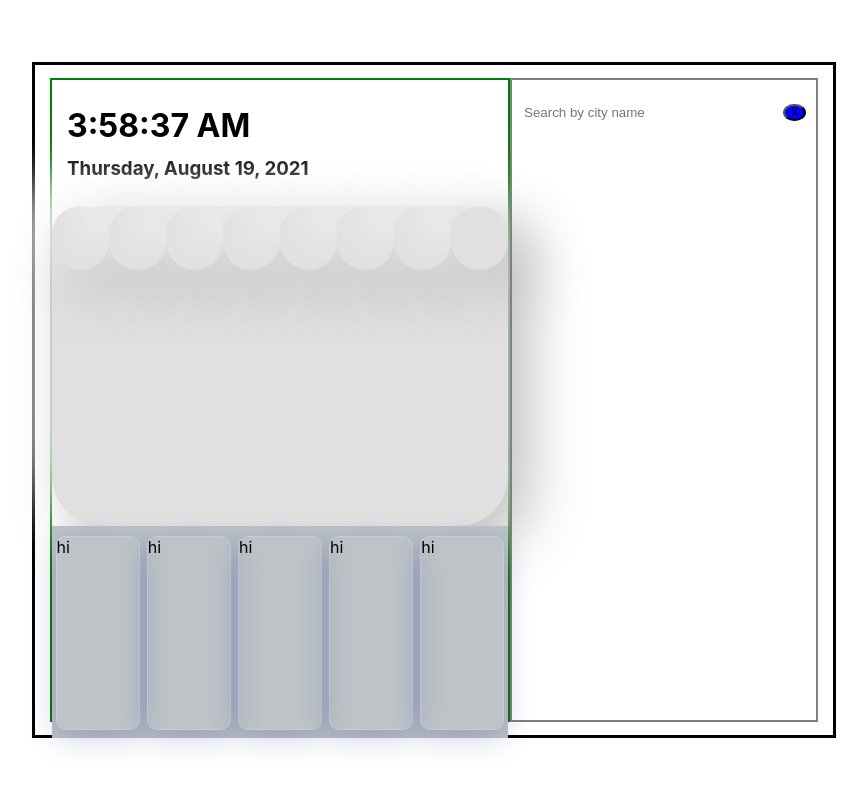
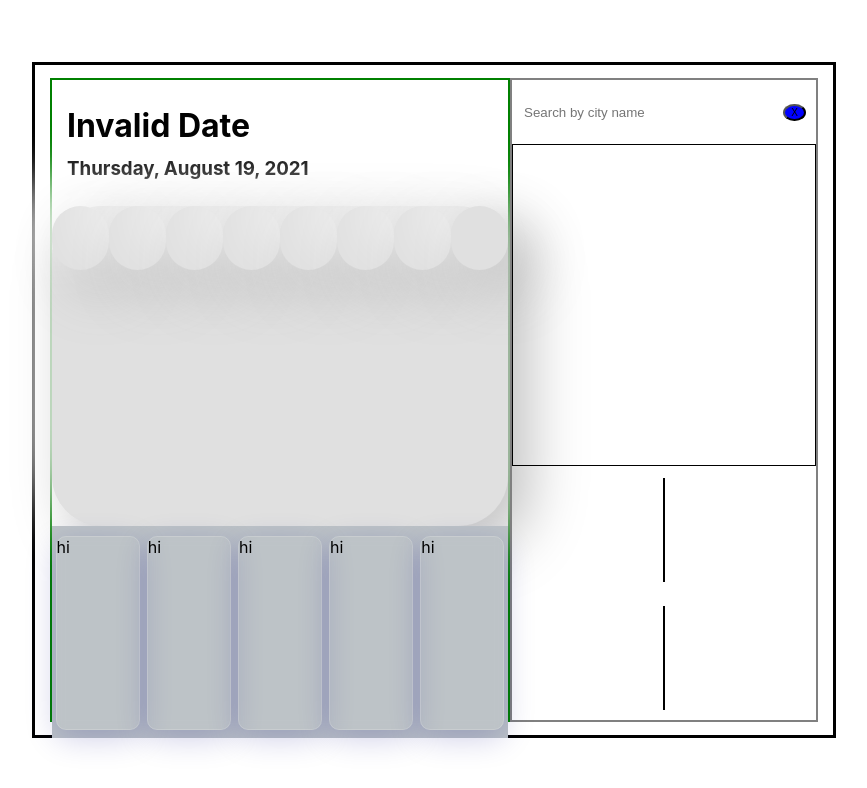
Before and after one commit to alphaworks-react-team/team_1_weather, a React (Create React App) app in the folder client/: page / in a window 1280 px wide. Shown: the top 788 px of the page, without its empty margins (206-1073 px from the left). Built offline with nearby package versions, Linux system fonts and the light colour scheme; no server answers; the HTML template or start-up script is replaced by a standard one.

Commit message:
Created history component.

```diff
--- a/client/src/App.js
+++ b/client/src/App.js
@@ -8,6 +8,7 @@
 import DailyForecast from "./Components/DailyForecast/DailyForecast";
 import Search from "./Components/Search/Search";
 import TimeDay from "./Components/Time/TimeDay";
+import HistoryContainer from "./Components/History/History";
 import {
   currentWeatherData,
   dailyWeatherData,
@@ -21,6 +22,7 @@
   const [currentWeather, setCurrentWeather] = useState();
   const [dailyWeather, setDailyWeather] = useState();
   const [currentLocationWeather, setCurrentLocationWeather] = useState();
+  const [history, setHistory] = useState([]);
 
   // const successful = (position) => {
   //   // console.log(position);
@@ -76,6 +78,7 @@
     // console.log("daily weather:", dailyWeather);
     setCurrentWeather(weather.data);
     setDailyWeather(dailyWeather.data);
+    setHistory([...history, weather.data]);
     // setCurrentLocationWeather(null);
   };
 
@@ -100,6 +103,8 @@
         </Body>
         <SideBar>
           <Search SearchSubmit={SearchSubmit} />
+          <div style={{ border: "1px solid black", height: "50%" }}></div>
+          <HistoryContainer />
         </SideBar>
       </Main>
     </div>
--- a/client/src/Components/History/History.js
+++ b/client/src/Components/History/History.js
@@ -0,0 +1,29 @@
+import React, { useState } from "react";
+import styled from "styled-components";
+
+const HistoryContainer = styled.div`
+  height: 40%;
+  padding: 0px 10px 0px 10px;
+  display: flex;
+  flex-flow: column wrap;
+  justify-content: space-around;
+  align-items: center;
+`;
+
+const HistoryCard = styled.div`
+  height: 40%;
+  border: 1px solid black;
+`;
+
+const History = () => {
+  const [searchedHistory, setSearchedHistory] = useState([]);
+
+  return (
+    <HistoryContainer>
+      <HistoryCard />
+      <HistoryCard />
+    </HistoryContainer>
+  );
+};
+
+export default History;
--- a/client/src/Components/Time/TimeDay.js
+++ b/client/src/Components/Time/TimeDay.js
@@ -9,11 +9,11 @@
   justify-content: space-evenly;
 `;
 
-const DateHeading = styled.h1`
+const TimeHeading = styled.h1`
   margin: 0px;
 `;
 
-const TimeBody = styled.h3`
+const DateBody = styled.h3`
   margin: 0px;
 `;
 
@@ -29,13 +29,19 @@
   const currentDay = currentDate.toLocaleString("en-US", options);
   const searchedWeather = weather ? weather : currentTime;
   const searchedTime = searchedWeather.dt;
+  const convertTime = new Date(searchedTime * 1000);
+  let hours = convertTime.getHours();
+  let minutes = "0" + convertTime.getMinutes();
+  let seconds = "0" + convertTime.getSeconds();
+  // const formattedTime = `${hours}:${minutes.substr(-2)}:${seconds.substr(-2)}`;
+  const formattedTime = convertTime.toLocaleString("JP");
   console.log(weather);
-  console.log(searchedTime);
+  console.log(formattedTime);
 
   return (
     <DateTimeContainer>
-      <DateHeading>{currentTime}</DateHeading>
-      <TimeBody>{currentDay}</TimeBody>
+      <TimeHeading>{formattedTime ? formattedTime : currentTime}</TimeHeading>
+      <DateBody>{currentDay}</DateBody>
     </DateTimeContainer>
   );
 };
```
